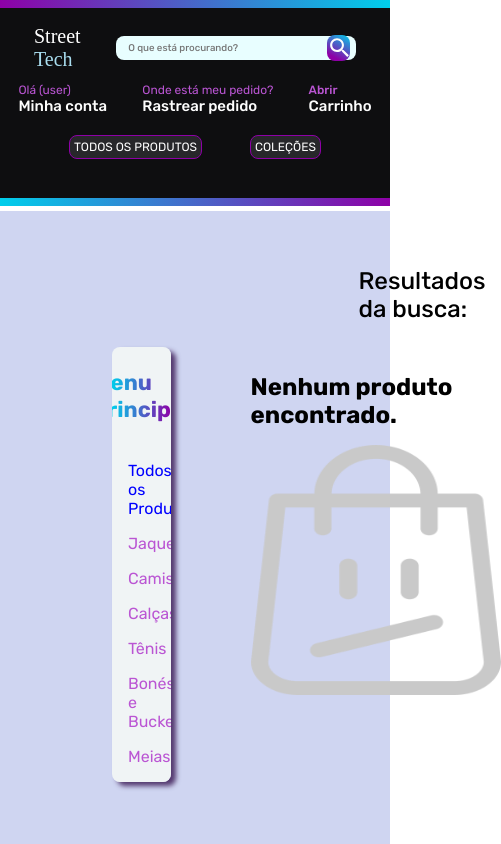
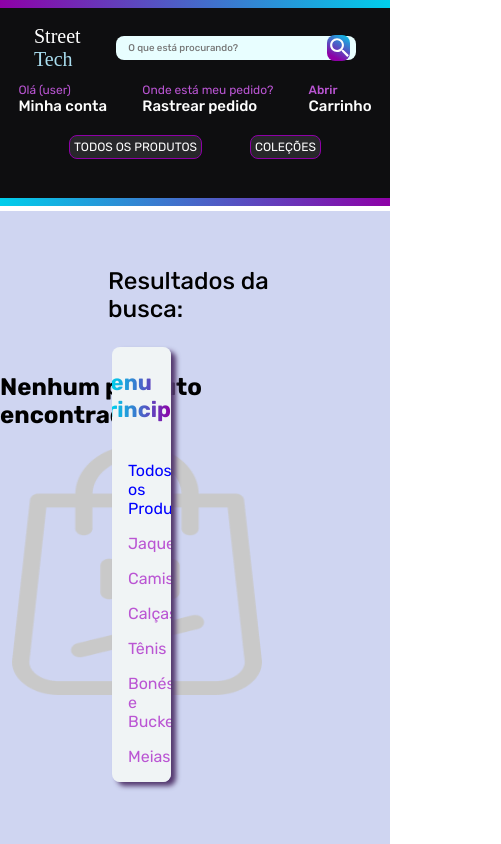
Before and after one commit to gustavocarvalho-ra/NextJs-Loja_Roupas, a Next.js app: page /search in a window 390 px wide. Shown: the top 844 px of the page, 501 px wide, since content can reach past the window. Built offline with nearby package versions, Linux system fonts and the light colour scheme; a web font is replaced by a local one.

Commit message:
style: responsiveness initialization

```diff
--- a/app/components/Menu/styles.ts
+++ b/app/components/Menu/styles.ts
@@ -6,11 +6,15 @@ export const Mn = styled.div `
   margin: 5em 0 0 7em;
   margin-right: 5em;
 
+  @media (max-width: 440px) {
+    position: absolute;
+  }
+
   ::-webkit-scrollbar {
-      width: .5em;
-      border-radius: 8px;
-      background: var(--purple);
-    }
+    width: .5em;
+    border-radius: 8px;
+    background: var(--purple);
+  }
 
   ::-webkit-scrollbar-thumb {
     border-radius: 8px;
```
